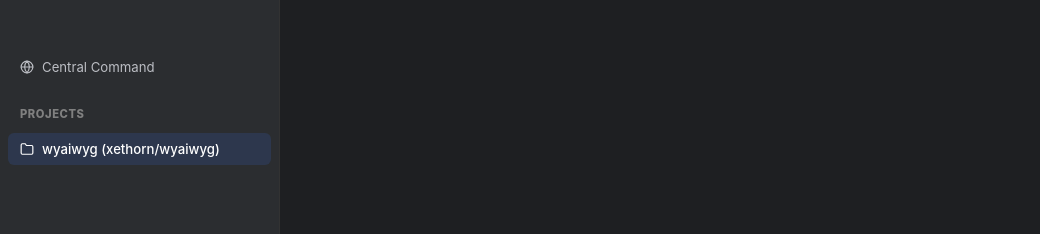
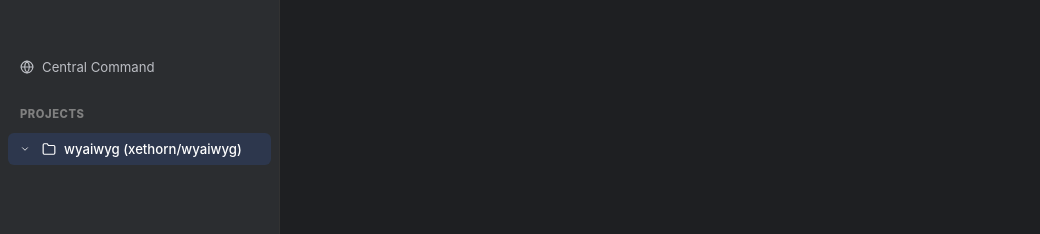
Before and after one commit to xethorn/wyaiwyg, a React (Vite) app: page / in a window 1280 px wide. Shown: the top 234 px of the page, without its empty margins (0-1040 px from the left). Built offline with nearby package versions, Linux system fonts and the light colour scheme.

Commit message:
Remove vertical guidelines from submenu, adjust sidebar margins, and implement collapsible Project submenu with chevron indicator

```diff
--- a/src/App.css
+++ b/src/App.css
@@ -148,9 +148,8 @@ body {
   display: flex;
   flex-direction: column;
   gap: 0.15rem;
-  margin-left: 1.5rem;
+  margin-left: 1.15rem;
   margin-top: 0.25rem;
-  border-left: 1px solid var(--border-color);
   padding-left: 0.5rem;
 }
 
--- a/src/App.tsx
+++ b/src/App.tsx
@@ -40,6 +40,7 @@ function App() {
   // Navigation View States
   const [activeView, setActiveView] = useState<"central_command" | "project" | "chat">("project");
   const [selectedTaskId, setSelectedTaskId] = useState<string | null>(null);
+  const [projectExpanded, setProjectExpanded] = useState(true);
 
   // Core Data States
   const [tasks, setTasks] = useState<Task[]>([]);
@@ -276,15 +277,36 @@ function App() {
               onClick={() => {
                 setActiveView("project");
                 setSelectedTaskId(null);
+                setProjectExpanded(!projectExpanded);
               }}
             >
+              {/* Dynamic Chevron indicator on the left */}
+              <svg
+                className="menu-item-icon"
+                viewBox="0 0 24 24"
+                fill="none"
+                stroke="currentColor"
+                strokeWidth="2"
+                strokeLinecap="round"
+                strokeLinejoin="round"
+                style={{
+                  width: "10px",
+                  height: "10px",
+                  marginRight: "4px",
+                  transform: projectExpanded ? "rotate(90deg)" : "rotate(0deg)",
+                  transition: "transform 0.1s"
+                }}
+              >
+                <polyline points="9 18 15 12 9 6"></polyline>
+              </svg>
               <svg className="menu-item-icon" viewBox="0 0 24 24" fill="none" stroke="currentColor" strokeWidth="2" strokeLinecap="round" strokeLinejoin="round" style={{ width: "14px", height: "14px" }}>
                 <path d="M22 19a2 2 0 0 1-2 2H4a2 2 0 0 1-2-2V5a2 2 0 0 1 2-2h5l2 3h9a2 2 0 0 1 2 2z"></path>
               </svg>
               <span>wyaiwyg (xethorn/wyaiwyg)</span>
             </div>
 
-            {/* List Active Tasks inside project */}
+            {/* List Active Tasks inside project (only if projectExpanded is true) */}
+            {projectExpanded && (
               <div className="submenu-list">
                 {tasks.map((task) => (
                   <div
@@ -311,6 +333,7 @@ function App() {
                   </div>
                 ))}
               </div>
+            )}
           </div>
         </nav>
       </aside>
```
Lines whose indentation alone changed are shown as unchanged.
